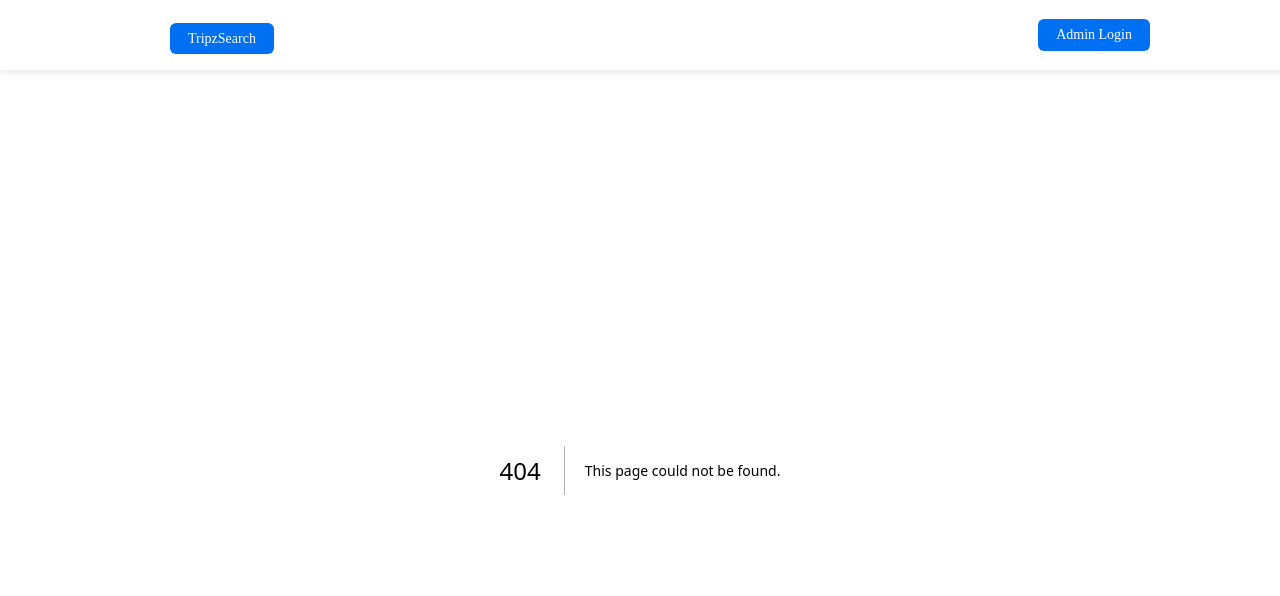
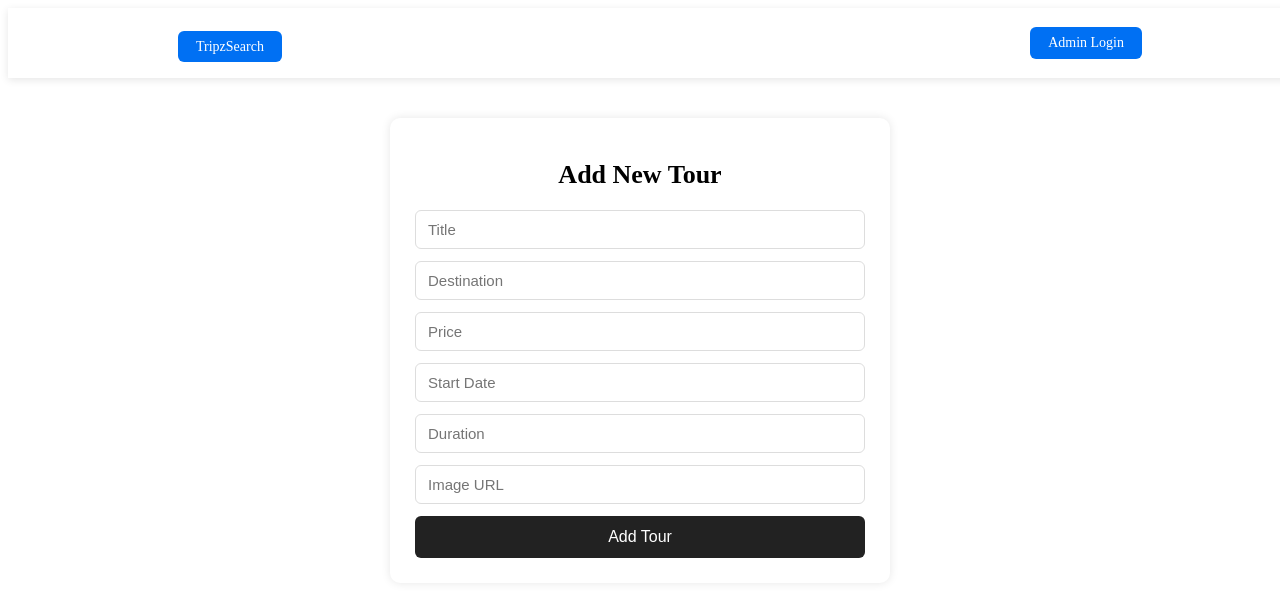
Before and after one commit to gagankumar8294/TripzSearch-Frontend, a Next.js app: page /add-tour in a window 1280 px wide. Before the commit this address had no page. Shown: the top 596 px of the page. Built offline with nearby package versions, Linux system fonts and the light colour scheme.

Commit message:
tour addign page added

```diff
--- /dev/null
+++ b/src/app/add-tour/AddTour.module.css
@@ -0,0 +1,50 @@
+.container {
+  max-width: 450px;
+  margin: 40px auto;
+  background: #fff;
+  padding: 25px;
+  border-radius: 10px;
+  box-shadow: 0 0 10px rgba(0,0,0,0.1);
+}
+
+.heading {
+  text-align: center;
+  margin-bottom: 20px;
+  font-size: 26px;
+  font-weight: 600;
+}
+
+.form {
+  display: flex;
+  flex-direction: column;
+  gap: 12px;
+}
+
+.form input {
+  padding: 10px 12px;
+  border: 1px solid #ddd;
+  border-radius: 6px;
+  font-size: 15px;
+}
+
+.btn {
+  background: #222;
+  color: white;
+  padding: 12px;
+  border: none;
+  border-radius: 6px;
+  cursor: pointer;
+  font-size: 16px;
+  transition: 0.2s ease;
+}
+
+.btn:hover {
+  background: #444;
+}
+
+.message {
+  text-align: center;
+  margin-top: 15px;
+  font-size: 15px;
+  color: green;
+}
--- /dev/null
+++ b/src/app/add-tour/page.js
@@ -0,0 +1,126 @@
+"use client";
+
+import { useState } from "react";
+import styles from "./AddTour.module.css";
+
+export default function AddTour() {
+  const [form, setForm] = useState({
+    title: "",
+    destination: "",
+    price: "",
+    startDate: "",
+    duration: "",
+    imageUrl: "",
+  });
+
+  const [loading, setLoading] = useState(false);
+  const [msg, setMsg] = useState("");
+
+  function handleChange(e) {
+    setForm({ ...form, [e.target.name]: e.target.value });
+  }
+
+  async function handleSubmit(e) {
+    e.preventDefault();
+    setLoading(true);
+    setMsg("");
+
+    try {
+      const res = await fetch("https://tripzsearch-backend.onrender.com/api/tours", {
+        method: "POST",
+        headers: {
+          "Content-Type": "application/json",
+        },
+        body: JSON.stringify(form),
+      });
+
+      if (!res.ok) {
+        setMsg("Failed to add tour");
+        setLoading(false);
+        return;
+      }
+
+      setMsg("Tour added successfully!");
+
+      // Clear form
+      setForm({
+        title: "",
+        destination: "",
+        price: "",
+        startDate: "",
+        duration: "",
+        imageUrl: "",
+      });
+
+    } catch (error) {
+      console.error(error);
+      setMsg("Error occurred");
+    }
+
+    setLoading(false);
+  }
+
+  return (
+    <div className={styles.container}>
+      <h1 className={styles.heading}>Add New Tour</h1>
+
+      <form onSubmit={handleSubmit} className={styles.form}>
+
+        <input
+          name="title"
+          placeholder="Title"
+          value={form.title}
+          onChange={handleChange}
+          required
+        />
+
+        <input
+          name="destination"
+          placeholder="Destination"
+          value={form.destination}
+          onChange={handleChange}
+          required
+        />
+
+        <input
+          name="price"
+          placeholder="Price"
+          value={form.price}
+          onChange={handleChange}
+          required
+        />
+
+        <input
+          name="startDate"
+          placeholder="Start Date"
+          value={form.startDate}
+          onChange={handleChange}
+          required
+        />
+
+        <input
+          name="duration"
+          placeholder="Duration"
+          value={form.duration}
+          onChange={handleChange}
+          required
+        />
+
+        <input
+          name="imageUrl"
+          placeholder="Image URL"
+          value={form.imageUrl}
+          onChange={handleChange}
+          required
+        />
+
+        <button type="submit" className={styles.btn} disabled={loading}>
+          {loading ? "Adding..." : "Add Tour"}
+        </button>
+
+      </form>
+
+      {msg && <p className={styles.message}>{msg}</p>}
+    </div>
+  );
+}
```
